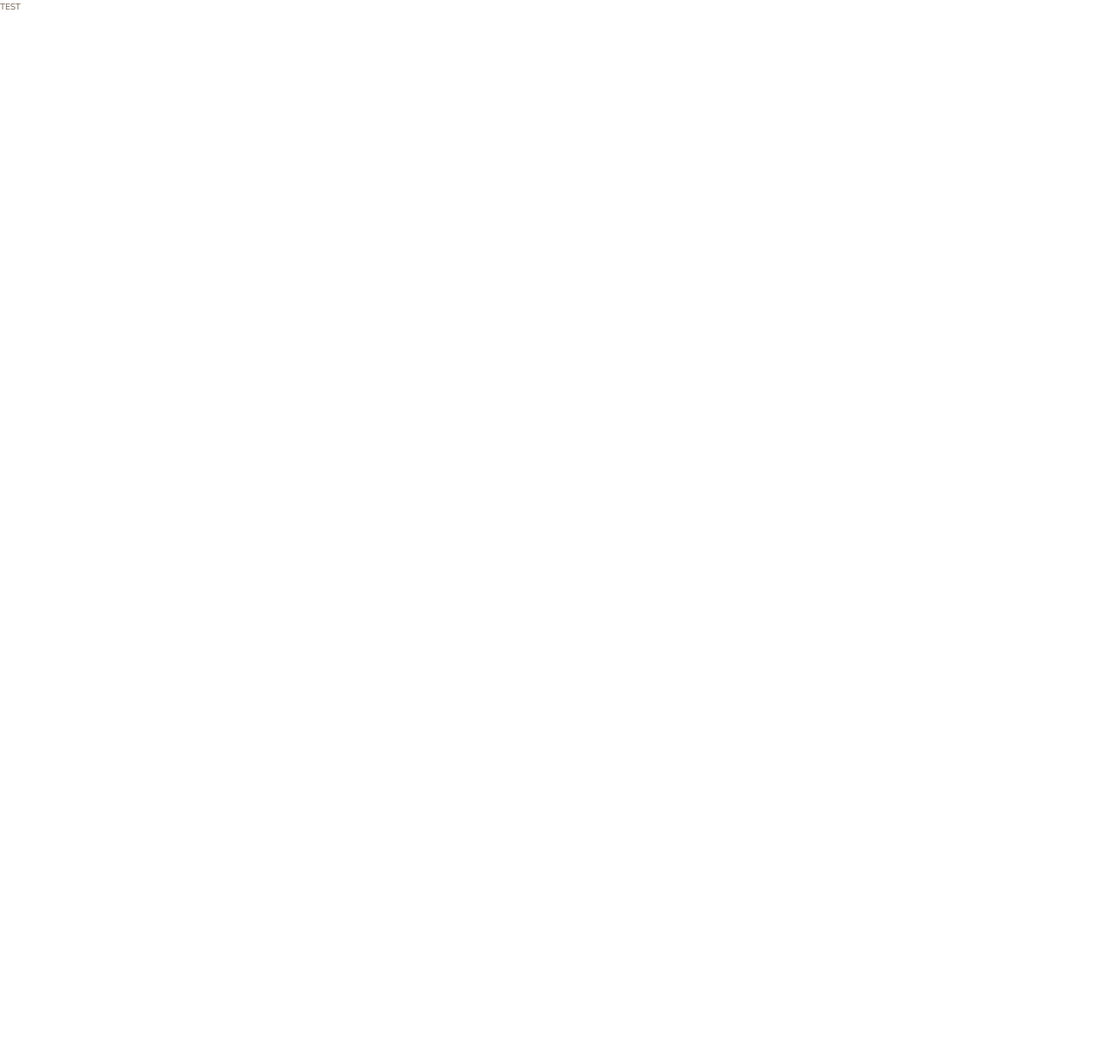
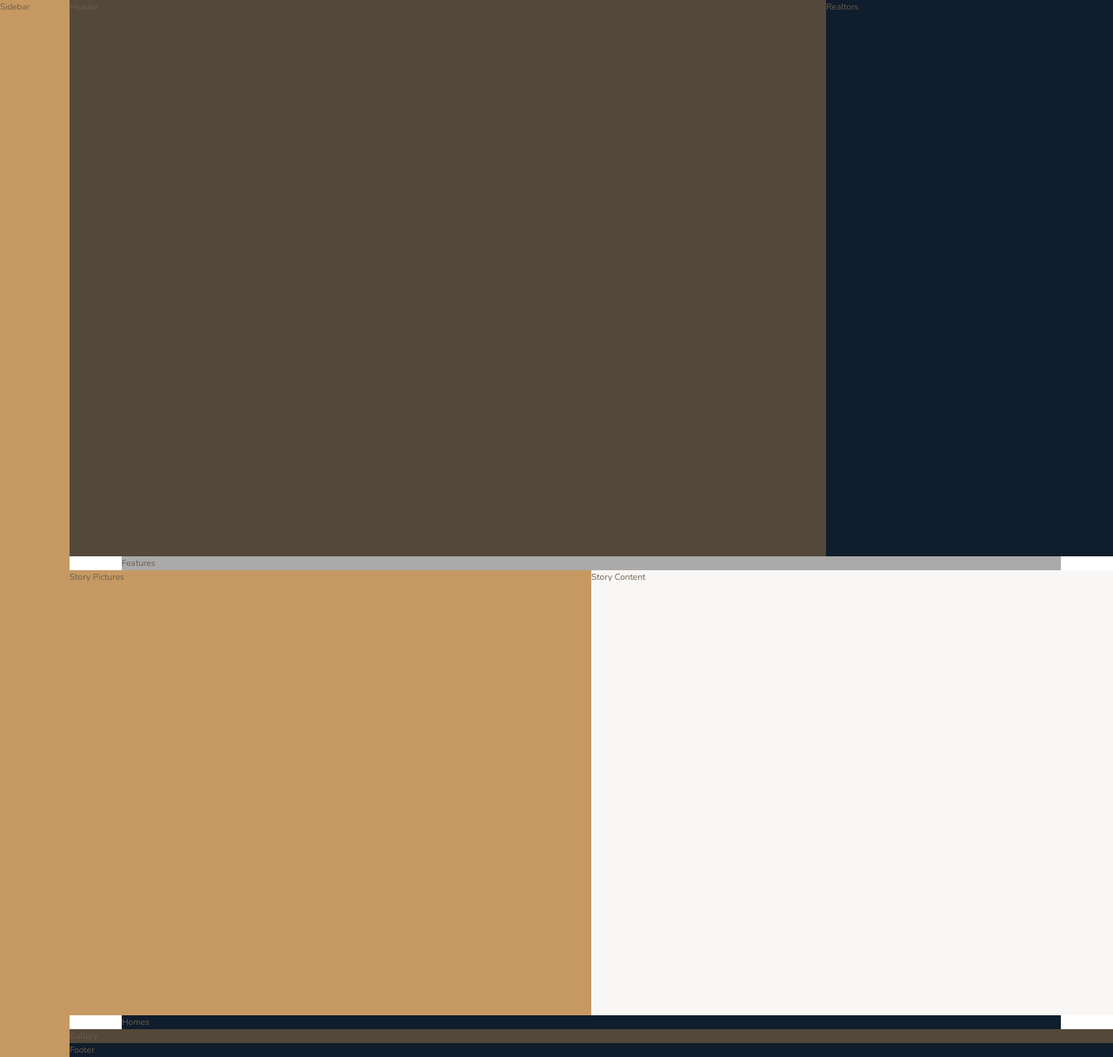
Before and after one commit to MihaiElisei/nexter-app, a website: page index.html in a window 1280 px wide. Shown: the whole page at 87% size. Before the commit the page ends 800 px from the top, so only its background shows below. Drawn offline with nearby package versions, Linux system fonts and the light colour scheme.

Commit message:
add page layout for all sections

```diff
--- a/index.html
+++ b/index.html
@@ -12,6 +12,37 @@
         <title>nexter &mdash; your home, your freedom</title>
     </head>
     <body class="container">
-        TEST
+        <div class="sidebar">
+            Sidebar
+        </div>
+        <header class="header">
+            Header
+        </header>
+        <div class="realtors">
+            Realtors
+        </div>
+        <section class="features">
+            Features
+        </section>
+
+        <div class="story__pictures">
+            Story Pictures
+        </div>
+
+        <div class="story__content">
+            Story Content
+        </div>
+
+        <section class="homes">
+            Homes
+        </section>
+
+        <section class="gallery">
+            Gallery
+        </section>
+
+        <footer class="footer">
+            Footer
+        </footer>
     </body>
 </html>
--- a/sass/_base.scss
+++ b/sass/_base.scss
@@ -33,3 +33,9 @@ body {
     font-weight: 300;
     line-height: 1.6;
 }
+
+.container {
+    display: grid;
+    grid-template-rows: 80vh min-content 40vw repeat(3, min-content);
+    grid-template-columns: [sidebar-start]8rem [sidebar-end full-start] minmax(6rem, 1fr) [center-start] repeat(8, [col-start] minmax(min-content, 14rem) [col-end]) [center-end]  minmax(6rem, 1fr) [full-end];
+}
--- a/sass/_features.scss
+++ b/sass/_features.scss
@@ -0,0 +1,4 @@
+.features {
+    background-color: $color-grey-light-2;
+    grid-column: center-start / center-end;
+}
--- a/sass/_footer.scss
+++ b/sass/_footer.scss
@@ -0,0 +1,4 @@
+.footer {
+    background-color: $color-secondary;
+    grid-column: full-start / full-end;
+}
--- a/sass/_gallery.scss
+++ b/sass/_gallery.scss
@@ -0,0 +1,4 @@
+.gallery {
+    background-color: $color-grey-dark-1;
+    grid-column: full-start / full-end;
+}
--- a/sass/_header.scss
+++ b/sass/_header.scss
@@ -0,0 +1,4 @@
+.header {
+    background-color: $color-grey-dark-1;
+    grid-column: full-start / col-end 6;
+}
--- a/sass/_homes.scss
+++ b/sass/_homes.scss
@@ -0,0 +1,4 @@
+.homes {
+    background-color: $color-secondary;
+    grid-column: center-start / center-end;
+}
--- a/sass/_realtors.scss
+++ b/sass/_realtors.scss
@@ -0,0 +1,4 @@
+.realtors {
+    background-color: $color-secondary;
+    grid-column: col-start 7 / full-end;
+}
--- a/sass/_sidebar.scss
+++ b/sass/_sidebar.scss
@@ -0,0 +1,5 @@
+.sidebar {
+    background-color: $color-primary;
+    grid-column: sidebar-start / sidebar-end;
+    grid-row: 1 /-1;
+}
--- a/sass/_story.scss
+++ b/sass/_story.scss
@@ -0,0 +1,11 @@
+.story {
+    &__pictures {
+        background-color: $color-primary;
+        grid-column: full-start / col-end 4;
+    }
+
+    &__content {
+        background-color: $color-grey-light-1;
+        grid-column: col-start 5 / full-end;
+    }
+}
```
Also changed, not shown: css/style.css.
